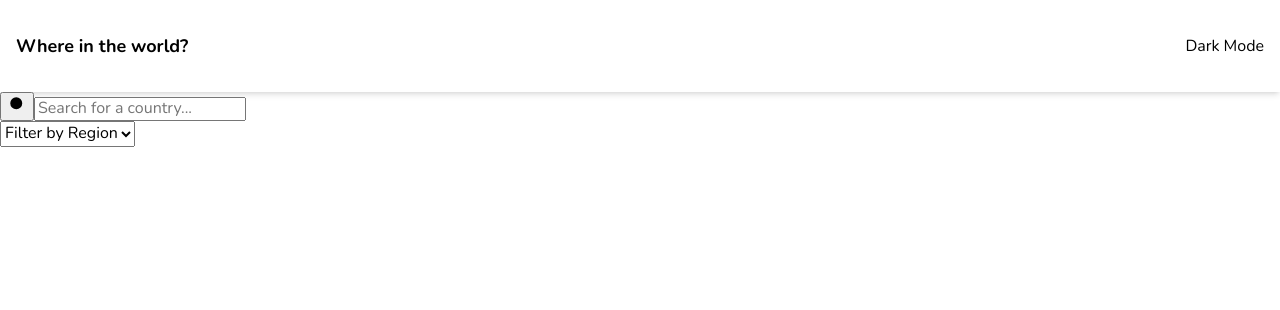
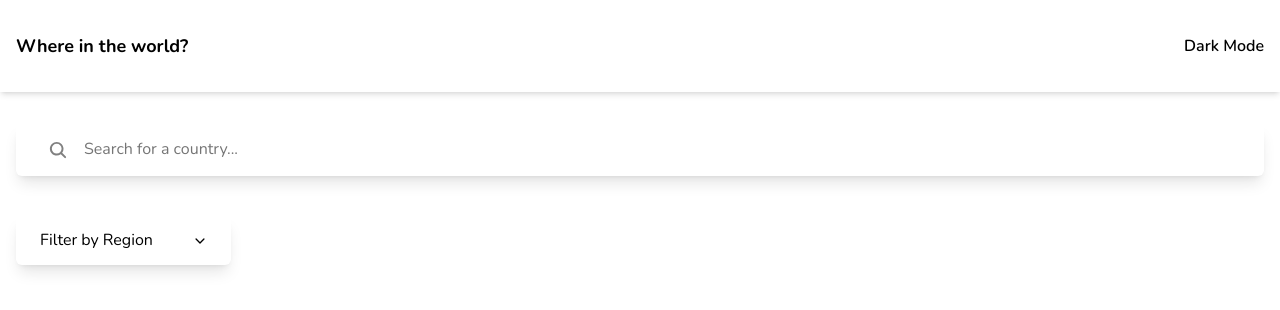
Before and after one commit to PastaSus/rest-countries-api-with-color-theme-switcher-master, a React (Vite) app in the folder countries/: page / in a window 1280 px wide. Shown: the top 310 px of the page. Built offline with nearby package versions, Linux system fonts and the light colour scheme.

Commit message:
styles: search and filter component

```diff
--- a/countries/src/App.jsx
+++ b/countries/src/App.jsx
@@ -5,7 +5,7 @@ function App() {
   return (
     <>
       <Header></Header>
-      <main>
+      <main className="px-4 py-8">
         <Controls></Controls>
       </main>
     </>
--- a/countries/src/components/Controls/Controls.jsx
+++ b/countries/src/components/Controls/Controls.jsx
@@ -3,7 +3,7 @@ import FilterCountry from "./FilterCountry";
 
 function Controls() {
   return (
-    <form>
+    <form className="flex flex-col gap-10">
       <SearchCountry></SearchCountry>
       <FilterCountry></FilterCountry>
     </form>
--- a/countries/src/components/Controls/FilterCountry.jsx
+++ b/countries/src/components/Controls/FilterCountry.jsx
@@ -1,11 +1,22 @@
 function FilterCountry() {
+  const handleOpenSelect = () => {
+    document.getElementById("region-filter")?.showPicker?.(); // modern browsers
+  };
+
   return (
-    <div class="region-filter">
-      <label for="region-filter" class="sr-only">
+    <div
+      className="region-filter inline-flex w-fit items-center gap-10 rounded-md px-6 py-4 shadow-lg"
+      onClick={handleOpenSelect}
+    >
+      <label htmlFor="region-filter" className="sr-only">
         Filter by Region
       </label>
-      <select id="region-filter" name="region">
-        <option value="" disabled selected hidden>
+      <select
+        id="region-filter"
+        name="region"
+        className="select-country appearance-none border-0 bg-transparent p-0"
+      >
+        <option value={""} disabled selected hidden>
           Filter by Region
         </option>
         <option value="Africa">Africa</option>
@@ -14,6 +25,26 @@ function FilterCountry() {
         <option value="Europe">Europe</option>
         <option value="Oceania">Oceania</option>
       </select>
+      {/* make the svg pseudo instead no need full custom add event to div so when div is clicked or anything inside div select opens*/}
+      <svg
+        xmlns="http://www.w3.org/2000/svg"
+        class="ionicon"
+        viewBox="0 0 512 512"
+        width="14"
+        height="14"
+        focusable="false"
+        aria-hidden="true"
+        className=""
+      >
+        <path
+          fill="none"
+          stroke="currentColor"
+          strokeLinecap="round"
+          strokeLinejoin="round"
+          strokeWidth="48"
+          d="M112 184l144 144 144-144"
+        />
+      </svg>
     </div>
   );
 }
--- a/countries/src/components/Controls/SearchCountry.jsx
+++ b/countries/src/components/Controls/SearchCountry.jsx
@@ -1,18 +1,34 @@
+import SearchIcon from "./../../assets/search.svg";
+
 function SearchCountry() {
   return (
-    <search>
-      <label for="country-search" className="sr-only">
+    <search className="w-full rounded-md px-8 py-4 shadow-lg">
+      <label htmlFor="country-search" className="sr-only">
         Search for a country
       </label>
-      <div class="search-wrapper">
-        <button type="button" aria-label="Search">
-          <svg aria-hidden="true" viewBox="0 0 24 24" width="18" height="18">
-            <path d="M21 21l-4.35-4.35M11 19a8 8 0 1 1 0-16 8 8 0 0 1 0 16z" />
+      <div className="search-wrapper flex items-center gap-4">
+        <button
+          type="button"
+          aria-label="Search"
+          className="flex cursor-pointer items-center border-none bg-transparent p-0"
+        >
+          {/* <img src={SearchIcon} alt="" /> */}
+          <svg
+            xmlns="http://www.w3.org/2000/svg"
+            fill="hsl(0, 0%, 50%)"
+            viewBox="0 0 512 512"
+            width="20"
+            height="20"
+            focusable="false"
+            aria-hidden="true"
+          >
+            <path d="M456.69 421.39L362.6 327.3a173.81 173.81 0 0034.84-104.58C397.44 126.38 319.06 48 222.72 48S48 126.38 48 222.72s78.38 174.72 174.72 174.72A173.81 173.81 0 00327.3 362.6l94.09 94.09a25 25 0 0035.3-35.3zM97.92 222.72a124.8 124.8 0 11124.8 124.8 124.95 124.95 0 01-124.8-124.8z" />
           </svg>
         </button>
         <input
           type="search"
           id="country-search"
+          className="w-full border-none p-0"
           placeholder="Search for a country..."
         />
       </div>
--- a/countries/src/components/Countries/CountryCard.jsx
+++ b/countries/src/components/Countries/CountryCard.jsx
@@ -0,0 +1,3 @@
+function CountryCard() {}
+
+export default CountryCard;
--- a/countries/src/components/Countries/CountryDetails.jsx
+++ b/countries/src/components/Countries/CountryDetails.jsx
@@ -0,0 +1,3 @@
+function CountryDetails() {}
+
+export default CountryDetails;
--- a/countries/src/components/Countries/CountryList.jsx
+++ b/countries/src/components/Countries/CountryList.jsx
@@ -0,0 +1,3 @@
+function CountryList() {}
+
+export default CountryList;
--- a/countries/src/components/Header.jsx
+++ b/countries/src/components/Header.jsx
@@ -4,7 +4,7 @@ function Header() {
       <h2 className="m-0 text-lg">Where in the world?</h2>
       <div className="flex items-center">
         {/* <img src="" alt="" /> */}
-        <span>Dark Mode</span>
+        <span className="font-semibold">Dark Mode</span>
       </div>
     </header>
   );
--- a/countries/src/index.css
+++ b/countries/src/index.css
@@ -100,17 +100,12 @@
   }
 
   :root {
-    /* ### Primary */
-
-    /* --Red: hsl(0, 78%, 62%);
-  --Cyan: hsl(180, 62%, 55%);
-  --Orange: hsl(34, 97%, 64%);
-  --Blue: hsl(212, 86%, 64%); */
-
     /* ### Neutral */
-
-    /* --Grey-500: hsl(234, 12%, 34%);
-  --Grey-400: hsl(212, 6%, 44%);
-  --White: hsl(0, 0%, 100%); */
+    --Blue-900: hsl(209, 23%, 22%);
+    --Blue-950: hsl(207, 26%, 17%);
+    --Grey-950: hsl(200, 15%, 8%);
+    --Grey-400: hsl(0, 0%, 50%);
+    --Grey-50: hsl(0, 0%, 99%);
+    --White: hsl(0, 100%, 100%);
   }
 }
```
Also changed, not shown: countries/src/assets/chevron-down.svg (added), countries/src/assets/search.svg (added).
